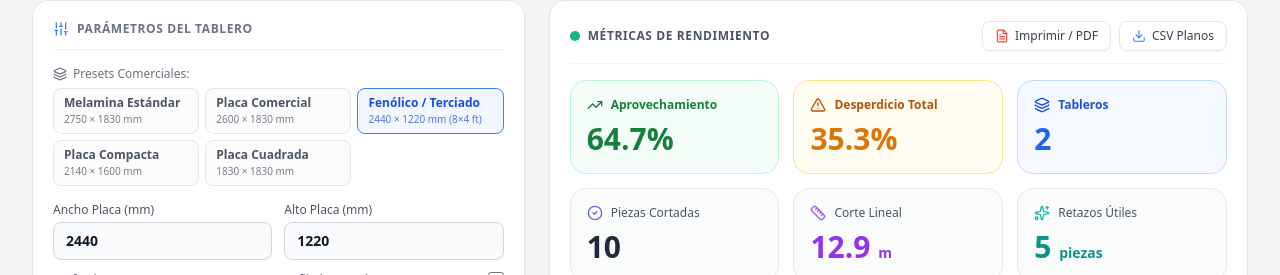
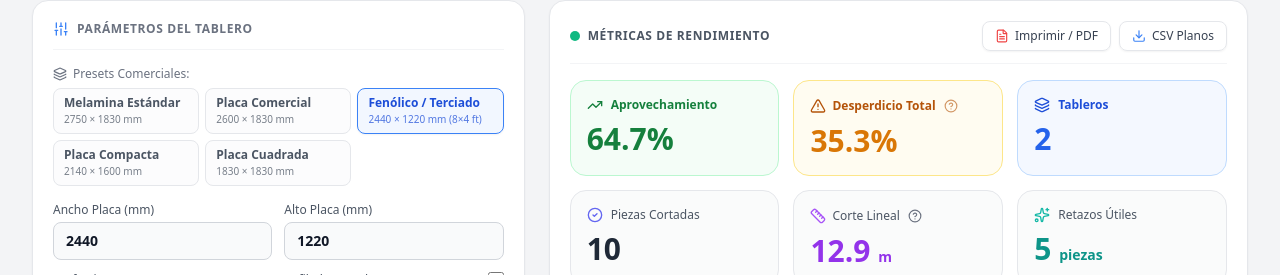
Before and after one commit to alvaro-salort/CutWizard, a React (Vite) app: page / in a window 1280 px wide. Shown: the part 105-380 px from the top of the page. Built offline with nearby package versions, Linux system fonts and the light colour scheme.

Commit message:
feat(stats): add isolated help tooltips for total waste and linear cuts

```diff
--- a/components/StatsSummary.tsx
+++ b/components/StatsSummary.tsx
@@ -1,5 +1,5 @@
 import React from 'react';
-import { FileText, Download, TrendingUp, AlertTriangle, Layers, Ruler, Sparkles, CheckCircle2 } from 'lucide-react';
+import { FileText, Download, TrendingUp, AlertTriangle, Layers, Ruler, Sparkles, CheckCircle2, HelpCircle } from 'lucide-react';
 import { OptimizationResult } from '../types';
 import { exportOptimizationCSV } from '../services/csvHelper';
 
@@ -75,9 +75,16 @@ export const StatsSummary: React.FC<StatsSummaryProps> = ({ result, darkMode, on
 
         {/* Desperdicio */}
         <div className={`p-4 rounded-2xl border transition-all ${darkMode ? 'bg-amber-950/20 border-amber-800/60' : 'bg-amber-50/70 border-amber-200'}`}>
-          <div className="flex items-center gap-2 text-xs font-semibold text-amber-700 dark:text-amber-300 mb-2">
+          <div className="flex items-center gap-1.5 text-xs font-semibold text-amber-700 dark:text-amber-300 mb-2">
             <AlertTriangle className="w-4 h-4 flex-shrink-0" />
             <span>Desperdicio Total</span>
+            <span
+              className="cursor-help text-amber-700/60 dark:text-amber-300/60 hover:text-amber-800 dark:hover:text-amber-200 transition-colors p-0.5 inline-flex items-center"
+              title="Superficie del tablero no aprovechada: incluye los recortes sobrantes y el espesor consumido por el corte de la sierra (kerf)."
+              aria-label="Información sobre Desperdicio Total"
+            >
+              <HelpCircle className="w-3.5 h-3.5" />
+            </span>
           </div>
           <div className="text-3xl font-extrabold text-amber-600 dark:text-amber-400">
             {result.totalWaste.toFixed(1)}%
@@ -108,9 +115,16 @@ export const StatsSummary: React.FC<StatsSummaryProps> = ({ result, darkMode, on
 
         {/* Metros de Corte */}
         <div className={`p-4 rounded-2xl border transition-all ${darkMode ? 'bg-gray-750/50 border-gray-700' : 'bg-gray-50/80 border-gray-200'}`}>
-          <div className="flex items-center gap-2 text-xs font-medium text-gray-600 dark:text-gray-300 mb-2">
+          <div className="flex items-center gap-1.5 text-xs font-medium text-gray-600 dark:text-gray-300 mb-2">
             <Ruler className="w-4 h-4 text-purple-500 flex-shrink-0" />
             <span>Corte Lineal</span>
+            <span
+              className="cursor-help text-gray-500 hover:text-gray-700 dark:text-gray-400 dark:hover:text-gray-200 transition-colors p-0.5 inline-flex items-center"
+              title="Longitud total acumulada de todos los cortes que realiza la sierra para obtener las piezas."
+              aria-label="Información sobre Corte Lineal"
+            >
+              <HelpCircle className="w-3.5 h-3.5" />
+            </span>
           </div>
           <div className="text-3xl font-extrabold text-purple-600 dark:text-purple-400">
             {result.totalLinearCuts} <span className="text-sm font-semibold">m</span>
```
